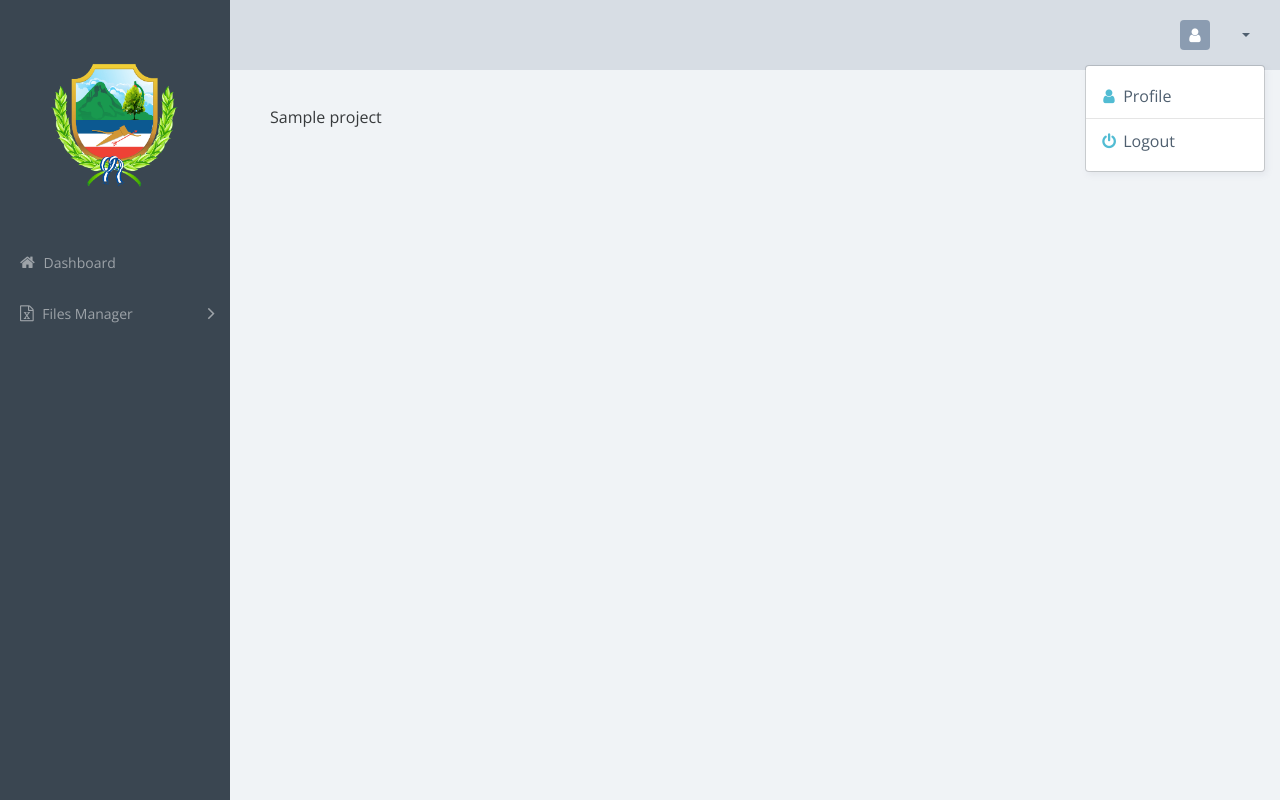
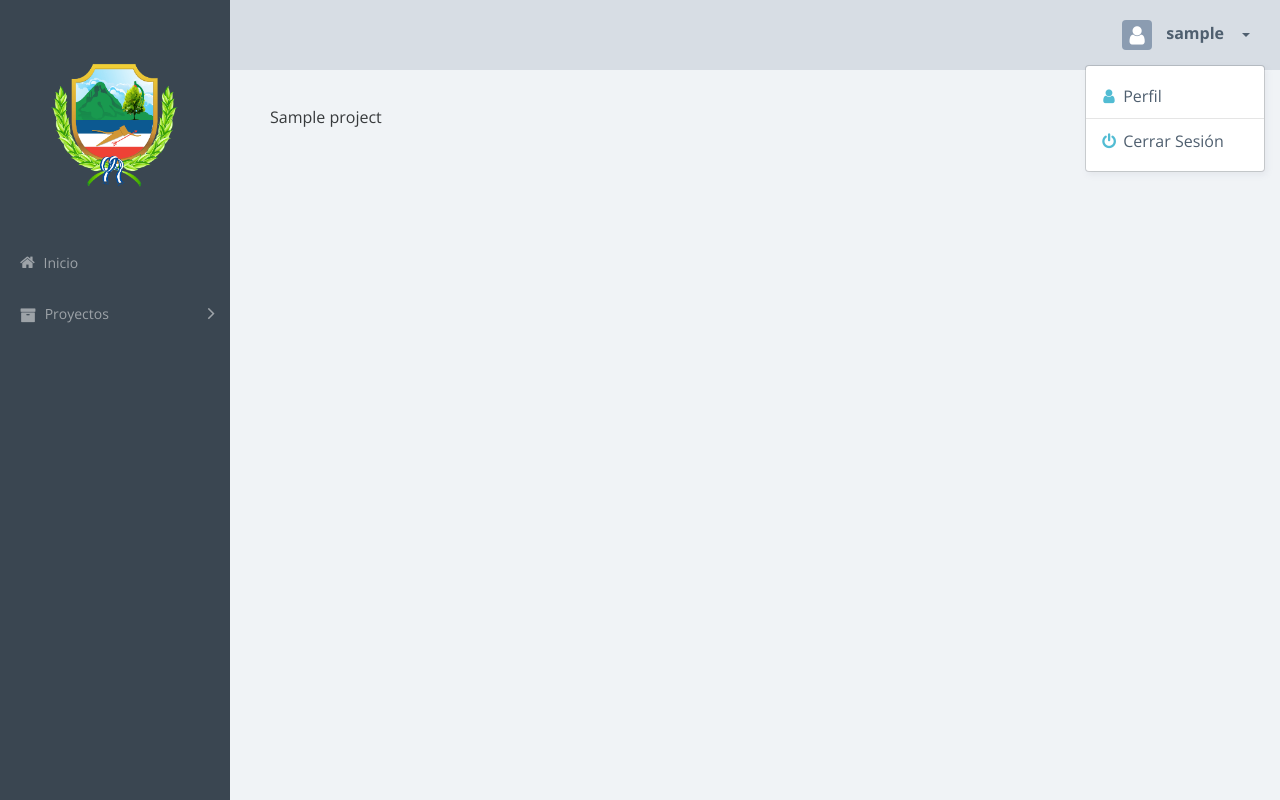
Before and after one commit to Estigia/CarteraProyectos, a Django app: template templates/projects/project_list.html in a window 1280 px wide, after a click that opens the changed part. Run offline with Django 3.2, Linux system fonts and the light colour scheme; the template is opened without the code that fills it: values that come from a table or form of the project are taken from there, others are empty; a user stored in the database is signed in; tables that the repository leaves empty hold one stand-in row (values such as "Sample post"); some libraries are stand-ins or nearby versions.

Commit message:
Modified sidebar. Link to projects list added in the sidebar.

```diff
--- a/templates/base.html
+++ b/templates/base.html
@@ -8,7 +8,7 @@
   <title> {% block title %}{% endblock %} | EMAX</title>
   <meta name="description" content="">
   <meta name="viewport" content="width=device-width, initial-scale=1">
-  <link rel="apple-touch-icon" href="apple-touch-icon.png">
+  <link rel="shortcut icon" type="image/ico" href="{% static 'assets/logo.ico' %}">
   <!-- Place favicon.ico in the root directory -->
   <link rel="stylesheet" href="{% static 'css/app-blue.min.css' %}">
   <link rel="stylesheet" href="{% static 'css/vendor.min.css' %}">
@@ -28,13 +28,13 @@
           <ul class="nav-profile">
             <li class="profile dropdown">
               <a class="nav-link dropdown-toggle" data-toggle="dropdown" href="#" role="button" aria-haspopup="true" aria-expanded="false">
-                <div class="img" > <i class = "fa fa-user" aria-hidden = "true"></i> </div> <span class="name">
-                  {{user.get_user_profile}}
+                <div class="img" > <i class = "fa fa-user fa-lg" aria-hidden = "true"></i> </div> <span class="name">
+                  {{user.username}}
                 </span> </a>
                 <div class="dropdown-menu profile-dropdown-menu" aria-labelledby="dropdownMenu1">
-                  <a class="dropdown-item" href=""> <i class="fa fa-user icon"></i> Profile </a>
+                  <a class="dropdown-item" href=""> <i class="fa fa-user icon"></i> Perfil </a>
                   <div class="dropdown-divider"></div>
-                  <a class="dropdown-item" href=""> <i class="fa fa-power-off icon"></i> Logout </a>
+                  <a class="dropdown-item" href=""> <i class="fa fa-power-off icon"></i> Cerrar Sesión </a>
                 </div>
               </li>
             </ul>
@@ -49,23 +49,20 @@
               <nav class="menu">
                 <ul class="nav metismenu" id="sidebar-menu">
                   <li>
-                    <a href=""> <i class="fa fa-home"></i> Dashboard </a>
+                    <a href=""> <i class="fa fa-home"></i> Inicio </a>
                   </li>
                   <li class="">
-                    <a href="#"> <i class="fa fa-file-excel-o" aria-hidden="true"></i> Files Manager <i class="fa arrow"></i> </a>
+                    <a href="#"> <i class="fa fa-archive fa-lg" aria-hidden="true"></i> Proyectos <i class="fa arrow"></i> </a>
                     <ul>
-                      {% if user.is_vendor_supplier %}
-                      <li class=""> <a href="">
-                        Upload File
+                      <li class=""> <a href="{% url 'projects:project_list' %}">
+                        Proyectos
                       </a> </li>
-                      {% endif %}
                       <li> <a href="">
-                        Files List
+                        Presupuestos
                       </a> </li>
                     </ul>
                   </li>
-                  {% if user.is_admin %}
-                  <li>
+                  <!-- <li>
                     <a href="#"> <i class="fa fa-users"></i> Users <i class="fa arrow"></i> </a>
                     <ul>
                       <li> <a href="">
@@ -94,19 +91,16 @@
                     <a href=""> <i class="fa fa-file-code-o"></i> Scripts </a>
                   </li>
                   <li><a href=""><i class="fa fa-archive"></i> Activity Log </a></li>
-                  {% endif %}
                 </ul>
               </nav>
             </div>
-            {% if user.is_admin %}
             <footer class="sidebar-footer">
               <ul class="nav metismenu" id="customize-menu">
                 <li>
                   <a href=""> <i class="fa fa-trash"></i> Trash </a>
                 </li>
               </ul>
-            </footer>
-            {% endif %}
+            </footer> -->
           </aside>
           <div class="sidebar-overlay" id="sidebar-overlay"></div>
           <article class="content {% block main-class %}{% endblock %}">
```
